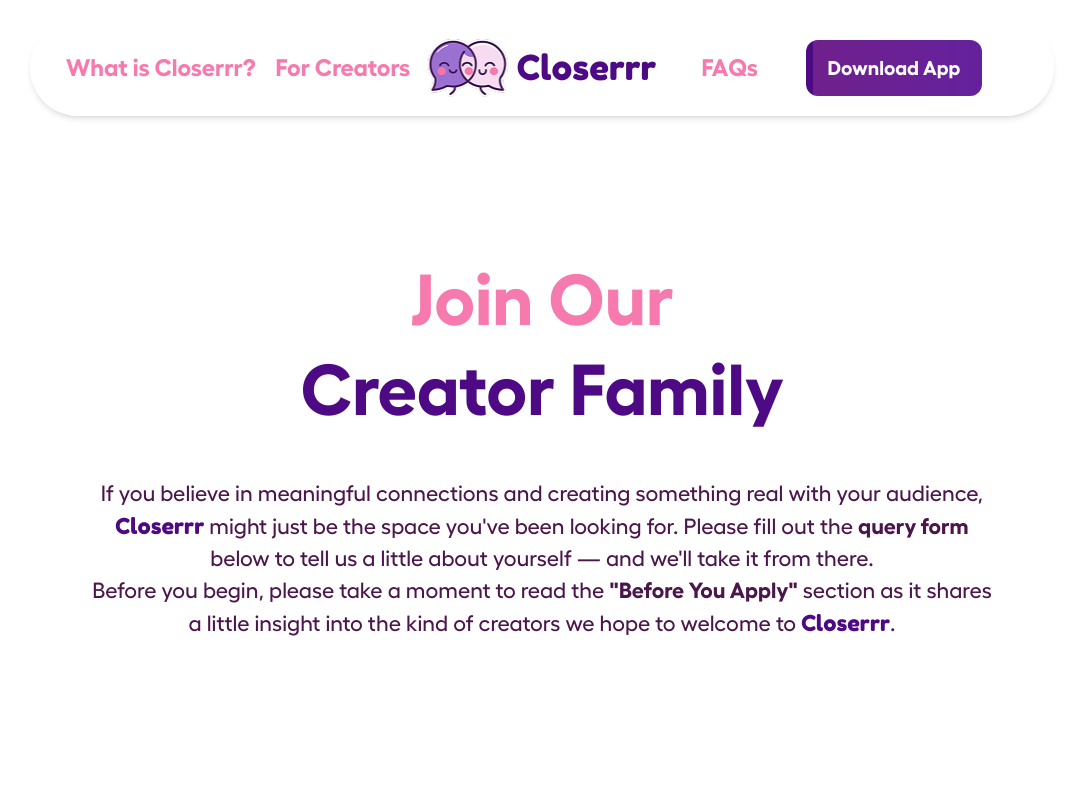
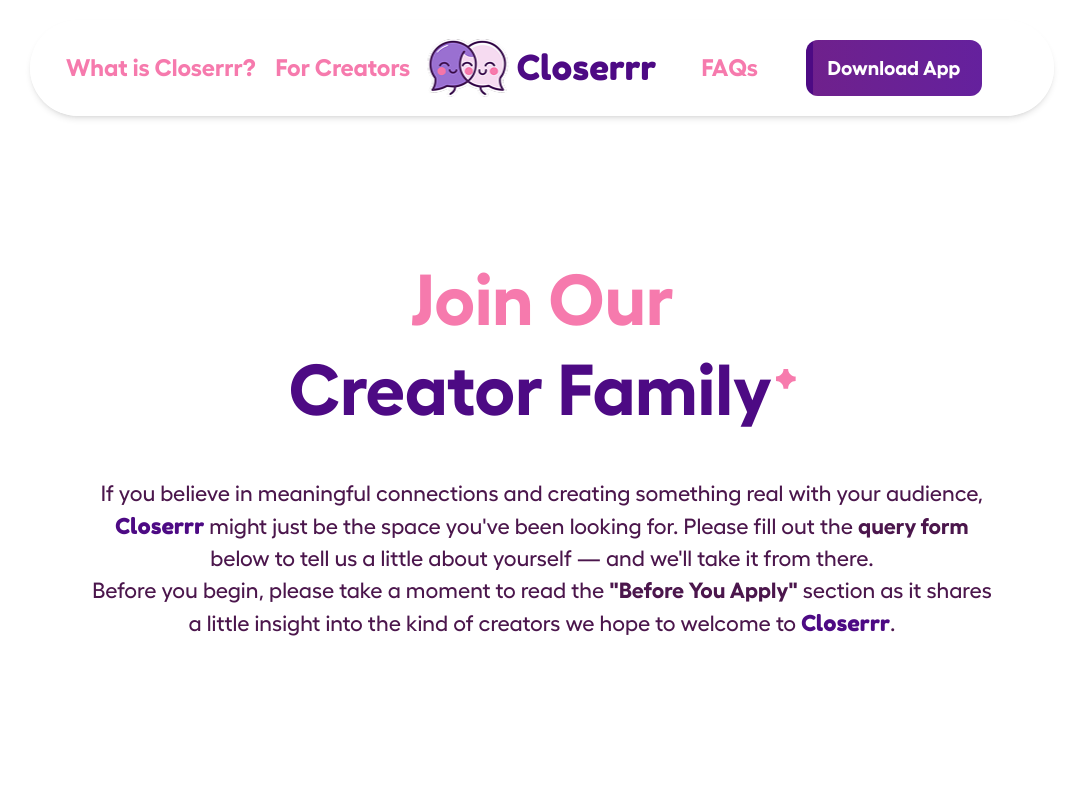
Before and after one commit to sharkbrews/Closerrr-New, a React (Vite) app: page /join-closerrr in a window 1280 px wide. Shown: the top 800 px of the page, without its empty margins (98-1182 px from the left). Built offline with nearby package versions, Linux system fonts and the light colour scheme; the HTML template or start-up script is replaced by a standard one.

Commit message:
Fix star vector layout positioning on Creators page using relative offsets

```diff
--- a/src/pages/Creators.jsx
+++ b/src/pages/Creators.jsx
@@ -44,10 +44,10 @@
             variants={fadeInUp}
           >
             <span>Join Our</span>
-            <span className="text-customPurple-500 relative flex items-start justify-center">
+            <span className="text-customPurple-500 relative flex items-center justify-center gap-1">
               Creator Family
               <motion.span
-                className="absolute top-0 md:-top-1 left-full ml-1 md:ml-2"
+                className="relative -top-2 md:-top-3"
                 initial={{ rotate: 0, scale: 0 }}
                 animate={{ rotate: 0, scale: 1 }}
                 transition={{ duration: 0.5, delay: 0.8, ease: "backOut" }}
```
